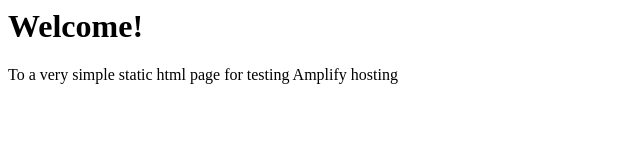
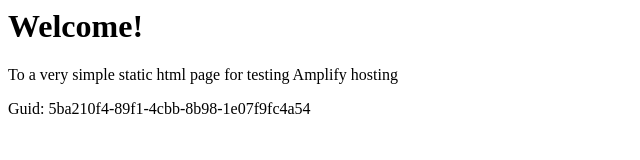
Before and after one commit to aws-aemilia-lhr/Github-PR-Commit-Integration-Test-DoNotTouch-v1-preprod-eu-west-2, a website: page src/index.html in a window 1280 px wide. Shown: the whole page, without its empty margins (0-640 px from the left). Drawn offline with Linux system fonts and the light colour scheme.

Commit message:
commit from integ tests

```diff
--- a/src/index.html
+++ b/src/index.html
@@ -1,3 +1,5 @@
+
+
 <html lang="en">
 
 <head>
@@ -10,6 +12,6 @@
 <body>
     <h1>Welcome!</h1>
     <p>To a very simple static html page for testing Amplify hosting</p>
-</body>
+    <p>Guid: 5ba210f4-89f1-4cbb-8b98-1e07f9fc4a54</p></body>
 
 </html>
```
